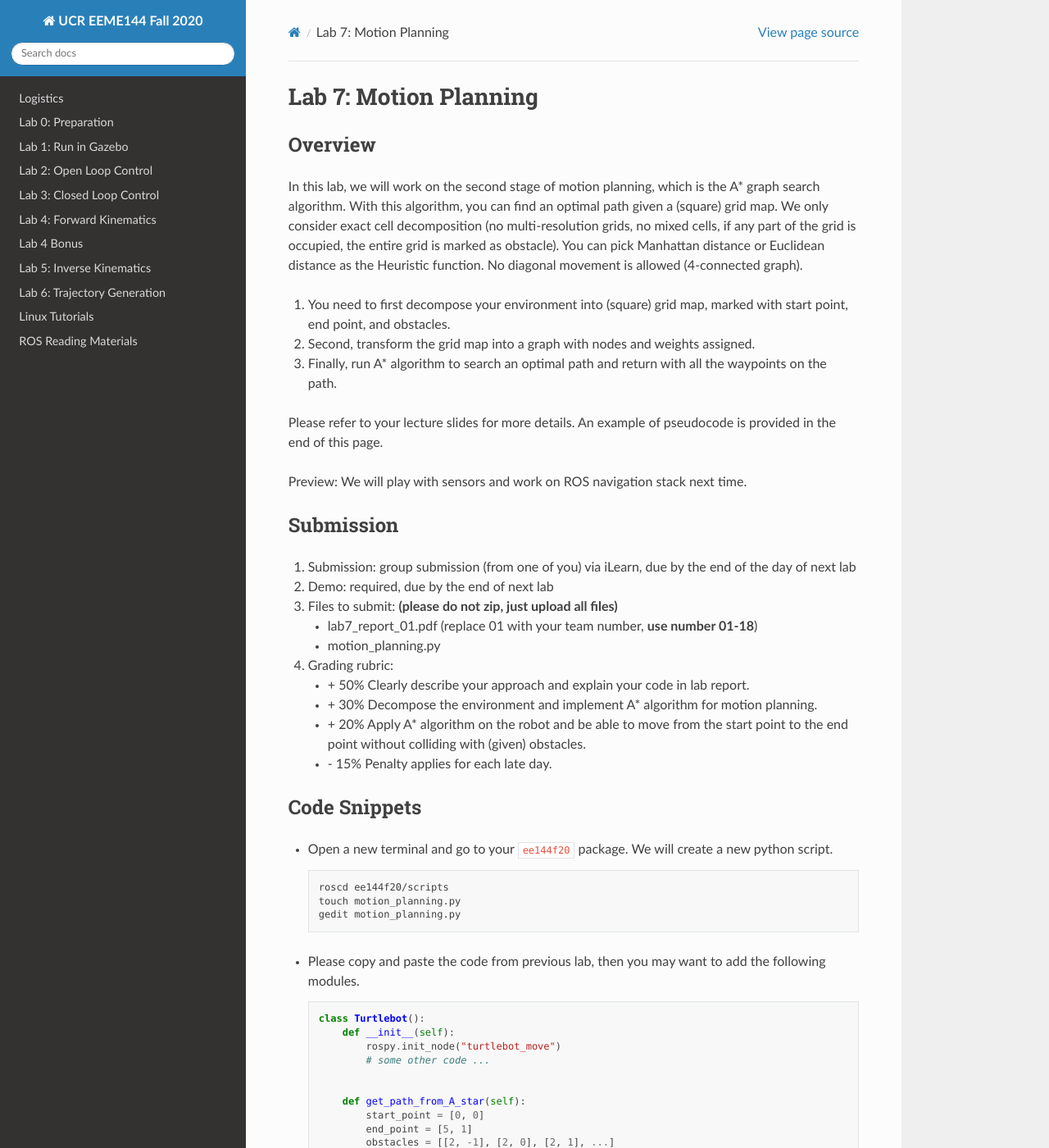
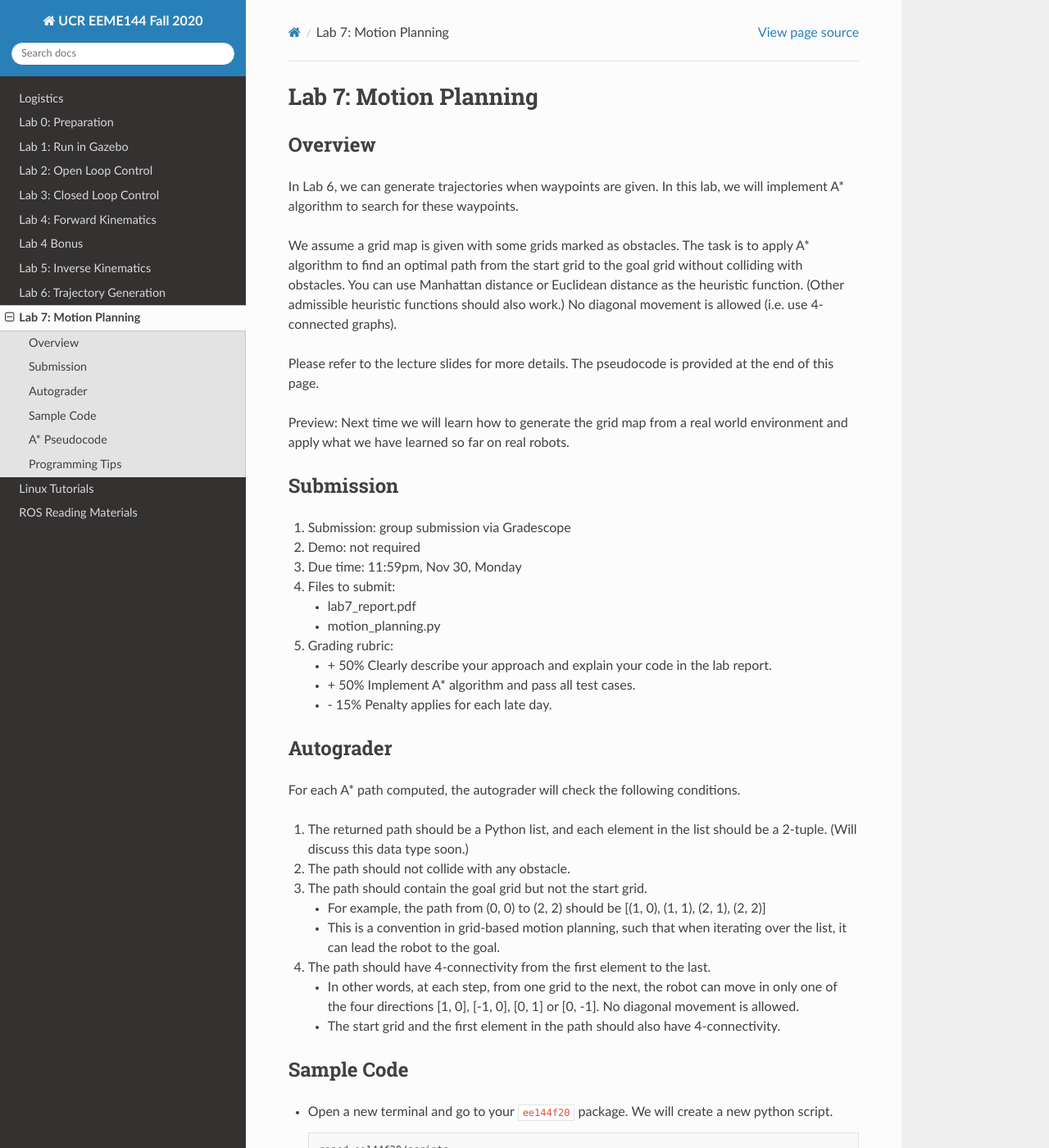
Before and after one commit to UCR-Robotics/ee144, a Sphinx documentation site: the page built from docs/lab7.rst, in a window 1280 px wide and 1400 px high. Shown: the whole window at 82% size. Built offline with Sphinx 7.4.7 and the Read the Docs theme 2.0.0, drawn with Linux system fonts in a browser that asks for light colours; some of the changed text lies outside the part shown.

Commit message:
lab7 is up

```diff
--- a/docs/index.rst
+++ b/docs/index.rst
@@ -39,3 +40,4 @@ News
 - 11/02/2020: `Lab 5 <lab5.html>`_ is up.
 - 11/03/2020: `Lab 4 Bonus <lab4bonus.html>`_ is up.
 - 11/16/2020: `Lab 6 <lab6.html>`_ is up.
+- 11/16/2020: `Lab 7 <lab7.html>`_ is up.
--- a/docs/lab7.rst
+++ b/docs/lab7.rst
@@ -4,50 +4,70 @@ Lab 7: Motion Planning
 Overview
 --------
 
-In this lab, we will work on the second stage of motion planning,
-which is the A* graph search algorithm.
-With this algorithm, you can find an optimal path given a (square) grid map.
-We only consider exact cell decomposition
-(no multi-resolution grids, no mixed cells,
-if any part of the grid is occupied, the entire grid is marked as obstacle).
-You can pick Manhattan distance or Euclidean distance as the Heuristic function.
-No diagonal movement is allowed (4-connected graph).
+In Lab 6, we can generate trajectories when waypoints are given.
+In this lab, we will implement A* algorithm to search for these waypoints.
 
-#. You need to first decompose your environment into (square) grid map,
-   marked with start point, end point, and obstacles.
-#. Second, transform the grid map into a graph with nodes and weights assigned.
-#. Finally, run A* algorithm to search an optimal path and return with all the waypoints on the path.
+We assume a grid map is given with some grids marked as obstacles.
+The task is to apply A* algorithm to find an optimal path from the start grid to the goal grid
+without colliding with obstacles.
+You can use Manhattan distance or Euclidean distance as the heuristic function.
+(Other admissible heuristic functions should also work.)
+No diagonal movement is allowed (i.e. use 4-connected graphs).
 
-Please refer to your lecture slides for more details.
-An example of pseudocode is provided in the end of this page.
+Please refer to the lecture slides for more details.
+The pseudocode is provided at the end of this page.
 
-Preview: We will play with sensors and work on ROS navigation stack next time.
+Preview: Next time we will learn how to generate the grid map from a real world environment
+and apply what we have learned so far on real robots.
 
 
 Submission
 ----------
 
-#. Submission: group submission (from one of you) via iLearn,
-   due by the end of the day of next lab
+#. Submission: group submission via Gradescope
 
-#. Demo: required, due by the end of next lab
+#. Demo: not required
 
-#. Files to submit: **(please do not zip, just upload all files)**
+#. Due time: 11:59pm, Nov 30, Monday
 
-   - lab7_report_01.pdf (replace 01 with your team number, **use number 01-18**)
+#. Files to submit:
+
+   - lab7_report.pdf
    - motion_planning.py
 
 #. Grading rubric:
 
-   - \+ 50%  Clearly describe your approach and explain your code in lab report.
-   - \+ 30%  Decompose the environment and implement A* algorithm for motion planning.
-   - \+ 20%  Apply A* algorithm on the robot and be able to move from the
-     start point to the end point without colliding with (given) obstacles.
-   - \- 15%  Penalty applies for each late day.
+   + \+ 50%  Clearly describe your approach and explain your code in the lab report.
+   + \+ 50%  Implement A* algorithm and pass all test cases.
+   + \- 15%  Penalty applies for each late day.
 
 
-Code Snippets
--------------
+Autograder
+----------
+
+For each A* path computed, the autograder will check the following conditions.
+
+#. The returned path should be a Python list, and each element in the list should be a 2-tuple.
+   (Will discuss this data type soon.)
+
+#. The path should not collide with any obstacle.
+
+#. The path should contain the goal grid but not the start grid.
+
+   - For example, the path from (0, 0) to (2, 2) should be [(1, 0), (1, 1), (2, 1), (2, 2)]
+   - This is a convention in grid-based motion planning, such that when iterating over the list,
+     it can lead the robot to the goal.
+
+#. The path should have 4-connectivity from the first element to the last.
+
+   - In other words, at each step, from one grid to the next,
+     the robot can move in only one of the four directions
+     [1, 0], [-1, 0], [0, 1] or [0, -1]. No diagonal movement is allowed.
+   - The start grid and the first element in the path should also have 4-connectivity.
+
+
+Sample Code
+-----------
 
 - Open a new terminal and go to your ``ee144f20`` package.
   We will create a new python script.
@@ -58,64 +78,63 @@ Code Snippets
     touch motion_planning.py
     gedit motion_planning.py
 
-- Please copy and paste the code from previous lab,
-  then you may want to add the following modules.
+- Please copy and paste the following code.
 
-  .. code-block:: python
+  .. literalinclude:: ../scripts/motion_planning.py
+    :language: python
 
-    class Turtlebot():
-        def __init__(self):
-            rospy.init_node("turtlebot_move")
-            # some other code ...
+- To test the algorithm, you can use the following script and change test cases as you want.
 
+  .. literalinclude:: ../scripts/test_motion_planning.py
+    :language: python
 
-        def get_path_from_A_star(self):
-            start_point = [0, 0]
-            end_point = [5, 1]
-            obstacles = [[2, -1], [2, 0], [2, 1], ...]
-            # you may want to add more boundary grids to obstacles
+- An example of the grid map and the corresponding A* path is shown below.
 
-            open_list = []
-            close_list = []
-            optimal_path = []
-
-            return optimal_path
-
-
-        def run(self):
-            # get waypoints from A star algorithm
-            waypoints = self.get_path_from_A_star()
-            for point in waypoints:
-                self.move_to_point(point)
-            self.stop()
-            rospy.loginfo("Action done.")
-
-
-        # some other functions ...
-
-
-- The environment setup is the following, where the green grid is the start position,
-  the red grid is the end position, and the grey grids are obstacles.
-  If applying to the testing area in our lab, the grid size should be 0.5m.
-
-  .. image:: pics/map.jpg
-    :width: 60%
-    :align: center
-
-- The final result should be similar to the following.
-
-  .. image:: pics/result.jpg
-    :width: 60%
-    :align: center
-
-- Remember that you can test your code in Gazebo first and then apply to real robot.
+  .. image:: pics/A_star_before.png
+    :width: 48%
+  .. image:: pics/A_star_after.png
+    :width: 48%
 
 
 A* Pseudocode
 -------------
 
-- You may refer to the pseudocode shown below.
+You may refer to the pseudocode shown below.
 
 .. image:: pics/pseudocode.jpg
   :width: 80%
   :align: center
+
+
+Programming Tips
+----------------
+
+#. Review of some use cases of Python List
+
+   - ``path = list()`` or ``path = []`` creates an empty list.
+   - ``path.append()`` appends a new element to the end of the list.
+   - ``path.pop()`` removes (and returns) the element at the specified position.
+   - ``path.sort()`` sorts the list ascending by default.
+   - ``path.reverse()`` reverses the sorting order of the elements.
+
+#. Tuple data type in Python
+
+   - In Python, [0, 0] is a list with 2 elements, while (0, 0) is a tuple with 2 elements (named 2-tuple).
+   - [[0, 1], [1, 1], [1, 2]] is a list and its elements are also lists,
+     while [(0, 1), (1, 1), (1, 2)] is a list and its elements are tuples.
+   - A path should be a list with multiple elements, and each element is a 2-tuple.
+
+#. Dictionary data type in Python
+
+   - ``d = dict()`` or ``d = {}`` creates an empty dictionary.
+   - We have to use tuple in this lab because tuple is
+     `hashable <https://stackoverflow.com/questions/14535730/what-does-hashable-mean-in-python>`_,
+     and hence can be used in a dictionary.
+   - The operation ``d[start] = 0`` is invalid if ``start`` is a list
+     and valid if ``start`` is a tuple.
+
+#. Comparison over List, Tuple and Dictionary
+
+   - ``List`` is ordered and changeable. Allows duplicate members.
+   - ``Tuple`` is ordered and unchangeable. Allows duplicate members.
+   - ``Dictionary`` is unordered, changeable and indexed. No duplicate members.
```
Also changed, not shown: other parts of docs/index.rst (+1 -0 lines), docs/lab10.rst (deleted, +0 -203 lines), docs/lab9.rst (deleted, +0 -186 lines), docs/pics/A_star_after.png (added), docs/pics/A_star_before.png (added), docs/pics/map.jpg (deleted), docs/pics/result.jpg (deleted), 2 other files.
